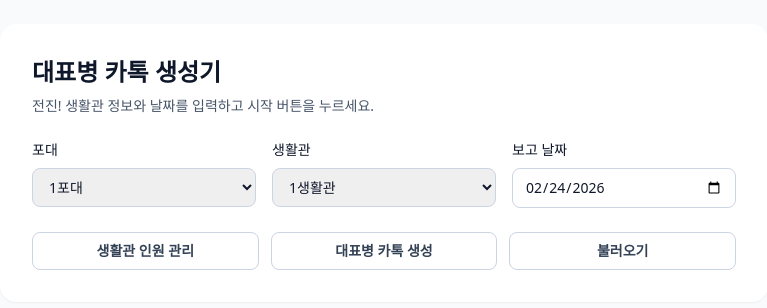
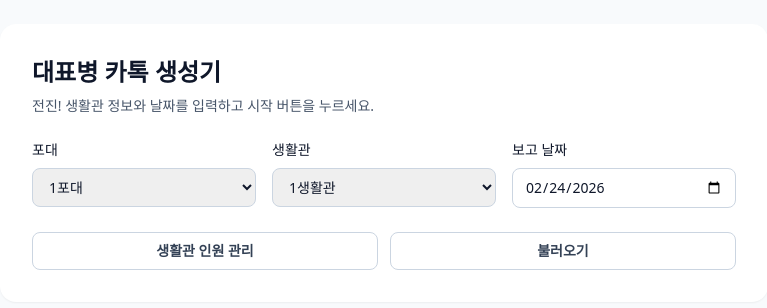
Before and after one commit to yjw1224/DK_automated_report, a Svelte app: page / in a window 1280 px wide. Shown: the top 308 px of the page, without its empty margins (256-1023 px from the left). Built offline with nearby package versions, Linux system fonts and the light colour scheme; a web font is replaced by a local one.

Commit message:
refactor(main): 구조 변경에 따른 Messagepage 삭제.

```diff
--- a/src/App.svelte
+++ b/src/App.svelte
@@ -1,7 +1,6 @@
 <script lang="ts">
   import { onMount } from 'svelte';
   import LoadPage from './pages/LoadPage.svelte';
-  import MessagePage from './pages/MessagePage.svelte';
   import PersonnelPage from './pages/PersonnelPage.svelte';
   import { buildHash, parseHash, type RouteName } from './lib/router';
 
@@ -163,12 +162,9 @@
         </label>
       </div>
 
-      <div class="grid gap-3 sm:grid-cols-3">
+      <div class="grid gap-3 sm:grid-cols-2">
         <button class={CLS_NAV_BTN} type="button" on:click={() => goTo('personnel')}>
           생활관 인원 관리
-        </button>
-        <button class={CLS_NAV_BTN} type="button" on:click={() => goTo('message')}>
-          대표병 카톡 생성
         </button>
         <button class={CLS_NAV_BTN} type="button" on:click={() => goTo('load')}>
           불러오기
@@ -180,11 +176,6 @@
     <div class="mx-auto mt-4 w-full max-w-3xl">
       <button class={CLS_BACK_BTN} type="button" on:click={goHome}>메인으로 돌아가기</button>
     </div>
-  {:else if currentRoute === 'message'}
-    <MessagePage {battery} {room} {reportDate} />
-    <div class="mx-auto mt-4 w-full max-w-3xl">
-      <button class={CLS_BACK_BTN} type="button" on:click={goHome}>메인으로 돌아가기</button>
-    </div>
   {:else if currentRoute === 'load'}
     <LoadPage {battery} {room} {reportDate} />
     <div class="mx-auto mt-4 w-full max-w-3xl">
--- a/src/lib/router.ts
+++ b/src/lib/router.ts
@@ -1,4 +1,4 @@
-export type RouteName = 'home' | 'personnel' | 'message' | 'load';
+export type RouteName = 'home' | 'personnel' | 'load';
 
 export interface ReportContext {
   battery: string;
@@ -9,14 +9,12 @@ export interface ReportContext {
 const ROUTE_PATHS: Record<RouteName, string> = {
   home: '/',
   personnel: '/personnel',
-  message: '/message',
   load: '/load'
 };
 
 const PATH_TO_ROUTE: Record<string, RouteName> = {
   '/': 'home',
   '/personnel': 'personnel',
-  '/message': 'message',
   '/load': 'load'
 };
 
--- a/src/pages/MessagePage.svelte
+++ /dev/null
@@ -1,10 +0,0 @@
-<script lang="ts">
-  export let battery: string;
-  export let room: string;
-  export let reportDate: string;
-</script>
-
-<section class="mx-auto flex w-full max-w-3xl flex-col gap-4 rounded-2xl bg-white p-8 shadow-sm">
-  <h2 class="text-xl font-bold">대표병 보고 페이지 (MESSAGE)</h2>
-  <p class="text-sm text-slate-600">포대: {battery} / 생활관: {room} / 날짜: {reportDate}</p>
-</section>
```
